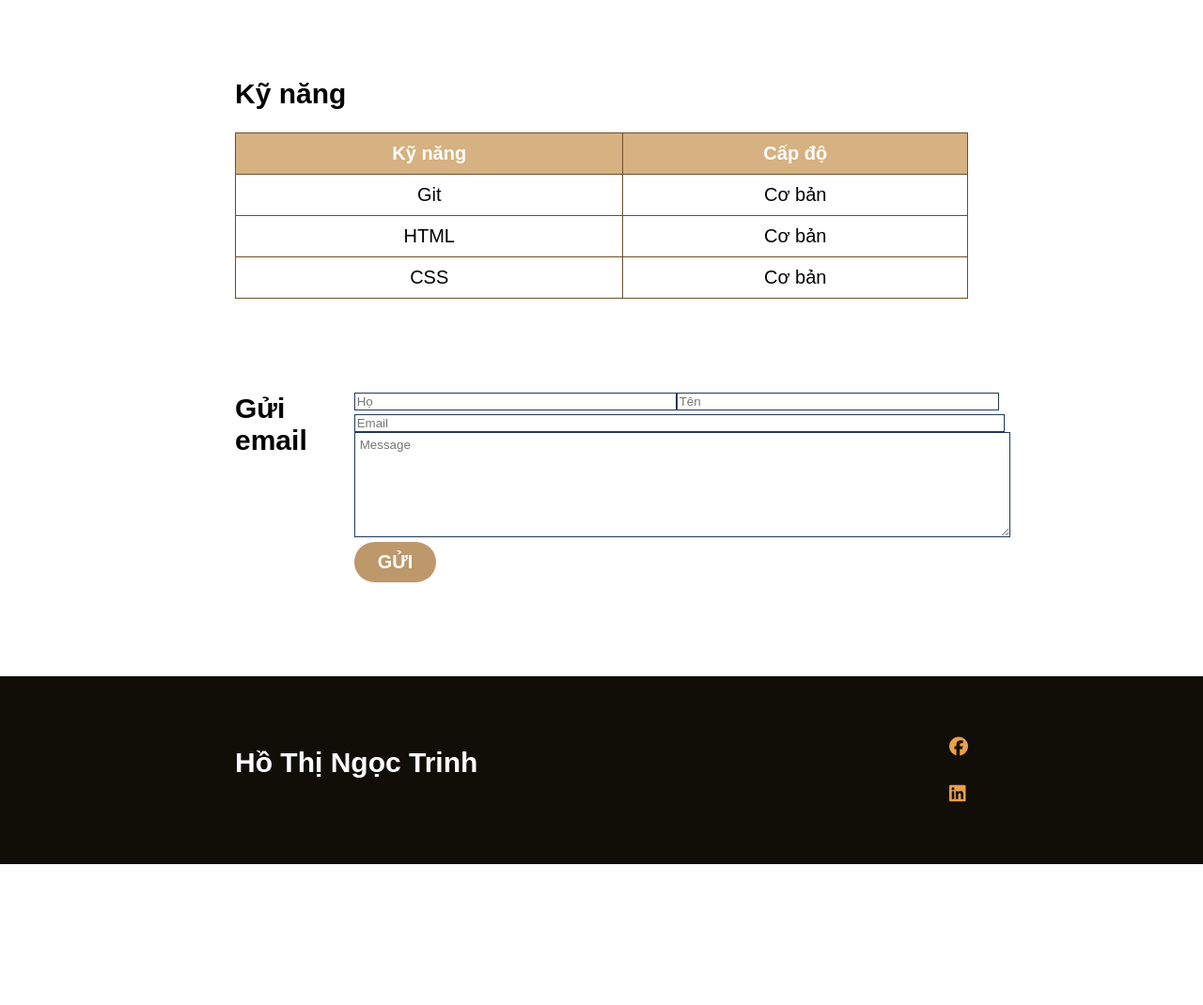
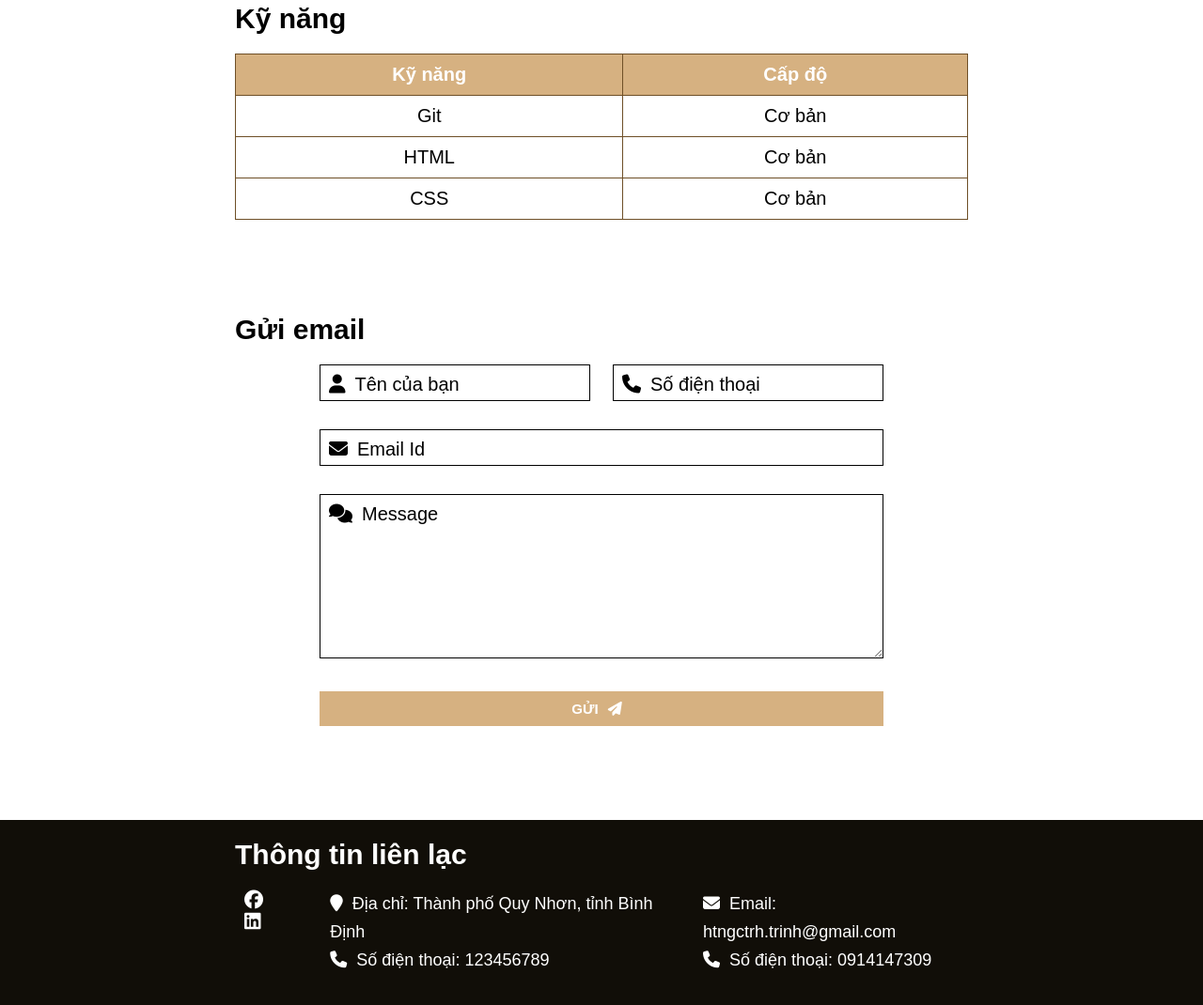
Before and after one commit to Ngctrinh/HTML, a plain HTML site: page index.html in a window 1280 px wide. Shown: the part 1635-2705 px from the top of the page at 94% size. Before the commit the page ends 2555 px from the top, so only its background shows below. Drawn offline with Linux system fonts and the light colour scheme.

Commit message:
Fixing responsive

```diff
--- a/index.html
+++ b/index.html
@@ -4,18 +4,15 @@
         <title>Giới thiệu bản thân</title>
         <meta name="viewport" content="width=device-width, initial-scale=1.0">
         <link rel="stylesheet" href="style.css"/>
-
         <script src="https://kit.fontawesome.com/695e71fe3d.js" crossorigin="anonymous"></script>
 
     </head>
-
     <body>
       <div class="header">
-
        <nav class="menu-bar">
 
         <div class="avatar">
-          <img src="https://media.licdn.com/dms/image/D4E03AQHY_OezWF04qQ/profile-displayphoto-shrink_400_400/0/1690102182328?e=1700092800&v=beta&t=u89JEboe-zTW1mIdkj2Nbjdj64q_wuyERkJylbQlJzk" alt="">
+          <img src="https://media.licdn.com/dms/image/D4E03AQHY_OezWF04qQ/profile-displayphoto-shrink_400_400/0/1690102182328?e=1700092800&v=beta&t=u89JEboe-zTW1mIdkj2Nbjdj64q_wuyERkJylbQlJzk" alt="avatar">
           <h1>Hồ Thị Ngọc Trinh</h1>
         </div>
 
@@ -35,7 +32,7 @@
 
       <div class="intro">
 
-            <img src="https://media.licdn.com/dms/image/D4E03AQHY_OezWF04qQ/profile-displayphoto-shrink_400_400/0/1690102182328?e=1700092800&v=beta&t=u89JEboe-zTW1mIdkj2Nbjdj64q_wuyERkJylbQlJzk"/>
+        <img src="https://media.licdn.com/dms/image/D4E03AQHY_OezWF04qQ/profile-displayphoto-shrink_400_400/0/1690102182328?e=1700092800&v=beta&t=u89JEboe-zTW1mIdkj2Nbjdj64q_wuyERkJylbQlJzk" alt="avatar"/>
 
         <div class="info">
           <h2>Về tôi</h2>
@@ -75,34 +72,62 @@
         </table>
     </div>
 
+
+    <div class="send">
+      <h2>Gửi email</h2>
+      <div class="form-contact">
+      <form>
+        <div class="row">
+          <div class="input-group">
+            <input type="text" id="name" required>
+            <label for="name"><i class="fa-solid fa-user" style="color: #000000;"></i>Tên của bạn</label>
           </div>
 
-         <div class="form">
-           <h2>Gửi email</h2>
-        <form id="contact-form">
-        <div class="name">
-          <input placeholder="Họ" type="text" size="40" id="lastname" name="lastname"/>
-          <input placeholder="Tên" type="text" size="40" id="fistname" name="fistname"/>
+          <div class="input-group">
+            <input type="text" id="number" required>
+            <label for="number"><i class="fa-solid fa-phone" style="color: #000000;"></i>Số điện thoại</label>
+          </div>
         </div>
 
-        <input type="text" placeholder="Email" size="40" id="email" name="email"/>
-        <br>
-        <textarea placeholder="Message" id="message" name="message"></textarea>
-        <br>
-        <input type="submit" value="GỬI" name="submit">
-        </form>
+        <div class="input-group">
+          <input type="email" id="email" required>
+          <label for="email"><i class="fa-solid fa-envelope" style="color: #000000;"></i>Email Id</label>
         </div>
 
+        <div class="input-group">
+          <textarea id="message" rows="9" required></textarea>
+          <label for="message"><i class="fa-solid fa-comments" style="color: #000000;"></i>Message</label>
+        </div>
+        <button type="submit">GỬI<i class="fa-solid fa-paper-plane" style="color: #ffffff;"></i></button>
+
+      </form>
+
+      </div>
     </div>
 
     <div class="footer">
-      <h2>Hồ Thị Ngọc Trinh</h2>
+      <h2>Thông tin liên lạc</h2>
+      <div class="contact-group">
         <div class="link">
           <a href="https://www.facebook.com/profile.php?id=100075137850904"><i class="fa-brands fa-facebook"></i></a>
-        <br>
           <a href="https://www.linkedin.com/in/h%E1%BB%93-trinh-9b6954284/"><i class="fa-brands fa-linkedin"></i></a>
-
         </div>
 
+        <div class="contact">
+          <div class="address">
+            <p><i class="fa-solid fa-location-pin"></i>Địa chỉ: Thành phố Quy Nhơn, tỉnh Bình Định
+            <br>
+            <i class="fa-solid fa-phone"></i>Số điện thoại: 123456789
+            </p>
+          </div>
+          <div class="address">
+            <p><i class="fa-solid fa-envelope"></i>Email: htngctrh.trinh@gmail.com
+            <br>
+            <i class="fa-solid fa-phone"></i>Số điện thoại: 0914147309
+            </p>
+          </div>
+       </div>
+      </div>
+    </div>
   </body>
 </html>
--- a/style.css
+++ b/style.css
@@ -3,10 +3,12 @@ html {
 }
 * {
   font-family: Arial, Verdana, Tahoma;
+  margin: 0;
+  padding: 0;
+  box-sizing: border-box;
 }
-
-body {
-  margin: 0;
+body h2{
+  margin-bottom: 20px;
 }
 .header {
   display: flex;
@@ -28,12 +30,14 @@ body {
   align-items: center;
   flex-direction: column;
 }
-.background-img h1,p {
+.background-img h1 {
   margin: 0;
   padding: 10px;
 }
 .background-img p {
   border-bottom: 1px solid white;
+  margin: 0;
+  padding: 10px;
 }
 .avatar {
   display: flex;
@@ -133,119 +137,125 @@ th {
   background-color:#d6b181;
   color: white;
 }
-.form {
+.send {
+  margin: 100px 250px;
+}
+.form-contact{
+  box-sizing: border-box;
   display: flex;
-  margin: 100px 250px;
-
+  align-items: center;
+  justify-content: center;
 }
-.form h2 {
-  padding-right: 50px;
-  text-align: justify;
-  margin: 0;
+form{
+  width: 90%;
+  max-width: 600px;
 }
-.name {
+.input-group{
+  margin-bottom: 30px;
+  position: relative;
+}
+input, textarea {
+  width: 100%;
+  padding: 10px;
+  outline: 0;
+  border: 1px solid black;
+  font-size: 15px;
+ }
+label {
+  height: 100%;
+  position: absolute;
+  left: 0;
+  top: 0;
+  padding: 10px;
+  cursor: text;
+  transition: 0.2s;
+}
+button {
+  padding: 10px 0;
+  color: white;
+  outline: none;
+  border: none;
+  background-color:#d6b181;
+  width: 100%;
+  cursor: pointer;
+  font-weight: bold;
+  font-size: 15px;
+}
+i {
+  padding-right: 10px;
+}
+button i {
+  padding-left: 10px;
+}
+input:focus~label,
+input:valid~label,
+textarea:focus~label,
+textarea:valid~label{
+  top: -35px;
+  font-size: 14px;
+}
+.row {
   display: flex;
+  align-items: center;
+  justify-content: space-between;
 }
- #lastname #fistname {
-  width: 50%;
+.row .input-group{
+  flex-basis: 48%;
 }
- #email {
-  width: 100%;
- }
- #message {
-  width: 100%;
-  height: 100px;
- }
-
-
-
 .footer {
   display: flex;
-flex-direction:row;
+  flex-direction:column;
   justify-content:space-between;
-padding: 50px 250px;
   margin:0;
   background-color: #110e08;
   color: white;
   }
-
-.link a{
-text-decoration: none;
-color: #e99f4b;
-line-height: 50px;
+.footer h2 {
+  margin: 20px 250px;
 }
-.link a:hover {
-  text-decoration: underline;
-  color: #2F5A78;
+.contact-group {
+  display: flex;
+  flex-direction: row ;
+  justify-content: space-between;
+  margin: 0 250px 100px 250px;
+}
+.contact {
+  display: flex;
+  flex-direction: row;
+  font-size: 18px;
+  line-height: 30px;
+}
+.link i{
+  padding: 0 10px;
+  color: #ffffff;
+}
+.address {
+  padding-left: 20px;
+}
+.link i:hover {
+  color: #d6b181;
+}
+button:hover {
+  background: gray;
 }
 
-textarea {
-   border: 1px solid rgb(34, 57, 90);
-   padding: 5px 5px 5px 5px;
-   max-width: 100%;
+@media only screen and (max-width: 800px) {
+  * {
+    margin: 0;
   }
-textarea:hover {
-  border: 2px solid black;
-  border-radius: 5px;
-}
-
-input[type='submit'] {
-  background-color: #bc986a  ;
-  color: white;
-  padding: 10px 25px;
-  font-weight: bold;
-  border: none;
-  border-radius: 100px;
-  font-size: 20px;
-}
-input[type='submit']:hover {
-  background-color: grey;
-}
-input[type='text'] {
-  border: 1px solid rgb(34, 57, 90);
-
-}
-input[type='text']:hover {
-  border: 2px solid black;
-  border-radius: 5px;
-}
-@media only screen and (max-width: 600px) {
-.header {
+  .intro {
     display: flex;
     flex-direction: column;
-  margin: 15px;
     justify-content: center;
-  align-content: center;
     align-items: center;
    }
-.menu-bar ul {
-  list-style-type: none;
+   .intro img {
+    max-width: 400px;
+   }
+  .goal{
     display: flex;
-  flex-direction: row;
+    flex-direction: column;
     justify-content: center;
-}
-.intro{
-  margin: 0 10px;
-  padding: 0 ;
-}
-.intro h1,p {
-  margin: 0 0 15px 0;
-}
-img {
-  max-width:300px;
-  display:flex;
-  justify-content: center;
-}
-.header{
-  height:550px;
-}
-.skill, .target {
-margin: 20px;
-}
-.target h2 {
-padding-right: 5px;
-}
-.footer{
-  padding: 10px;
+    align-items: center;
   }
 }
```
Lines whose indentation alone changed are shown as unchanged.
